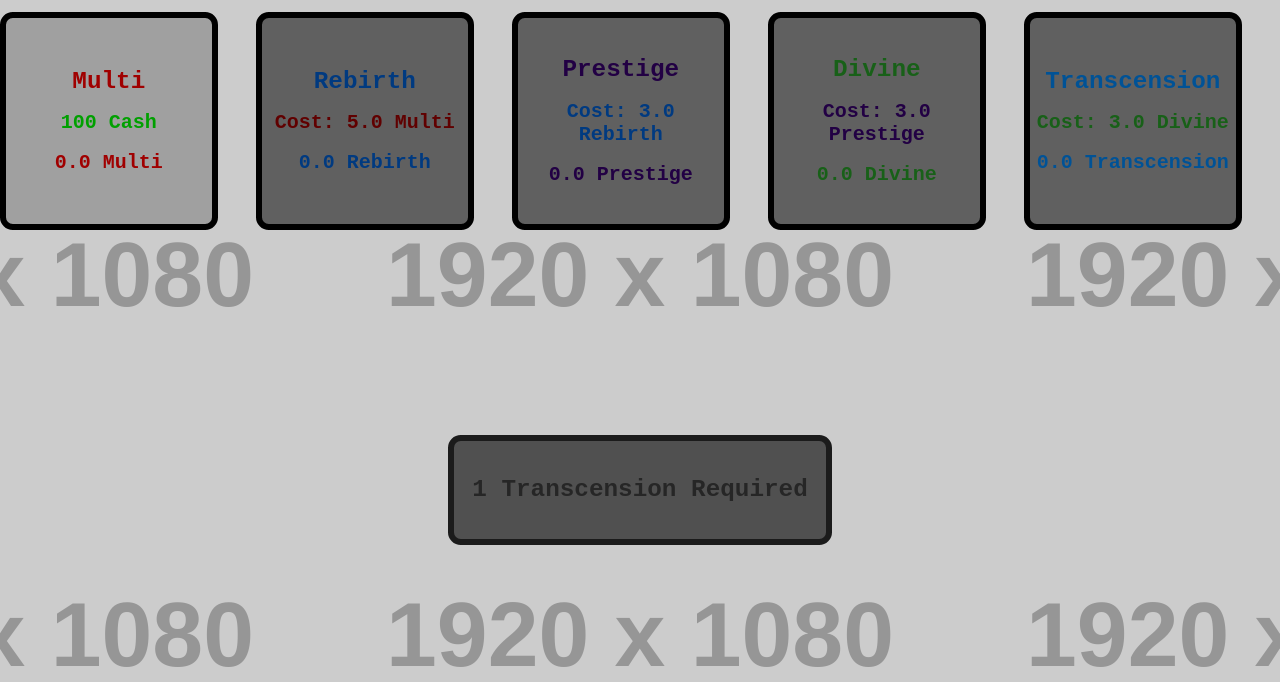
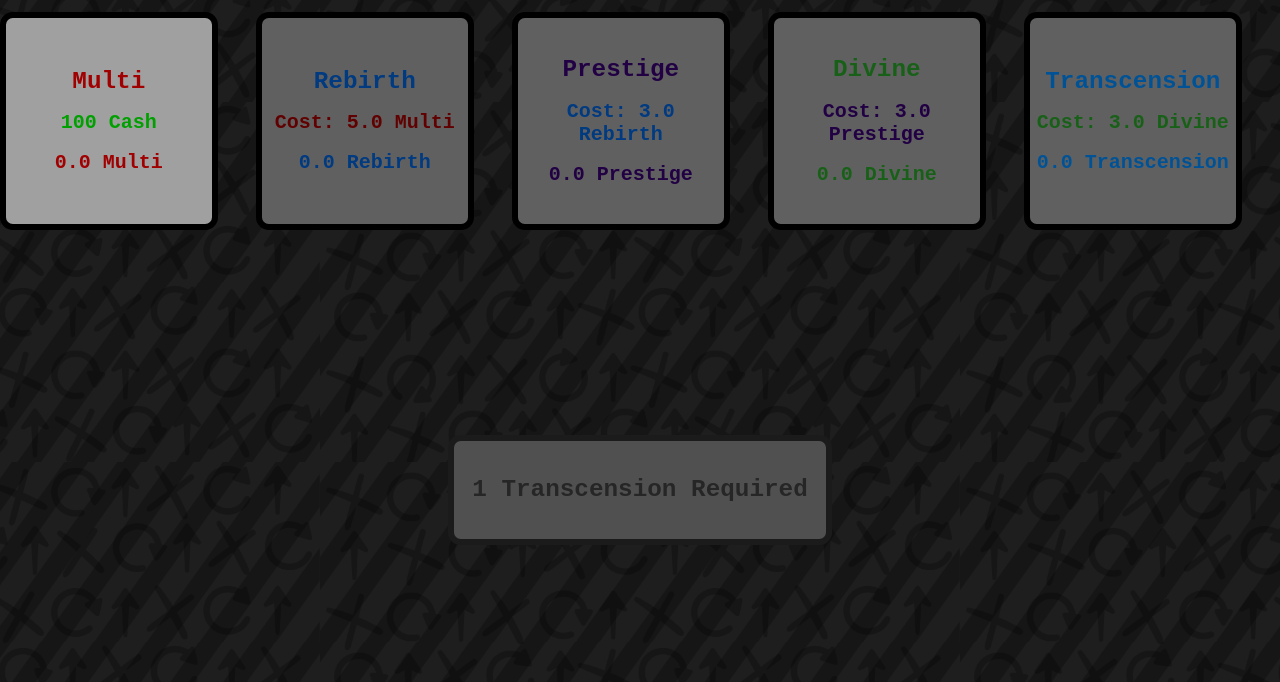
Before and after one commit to person-nil/Tier-Incremental, a plain HTML site: page index.html in a window 1280 px wide. Shown: the part 118-800 px from the top of the page. Drawn offline with Linux system fonts and the light colour scheme; placeholder pictures from the web are drawn by us.

Commit message:
Update index.html

```diff
--- a/index.html
+++ b/index.html
@@ -6,7 +6,7 @@
 
     <style>
       body {
-        background-image: url("https://via.placeholder.com/1920x1080");
+        background-image: url("./Sources/Background2.jpeg");
         background-size: 50%;
         background-repeat: repeat;
         margin: 0;
```
